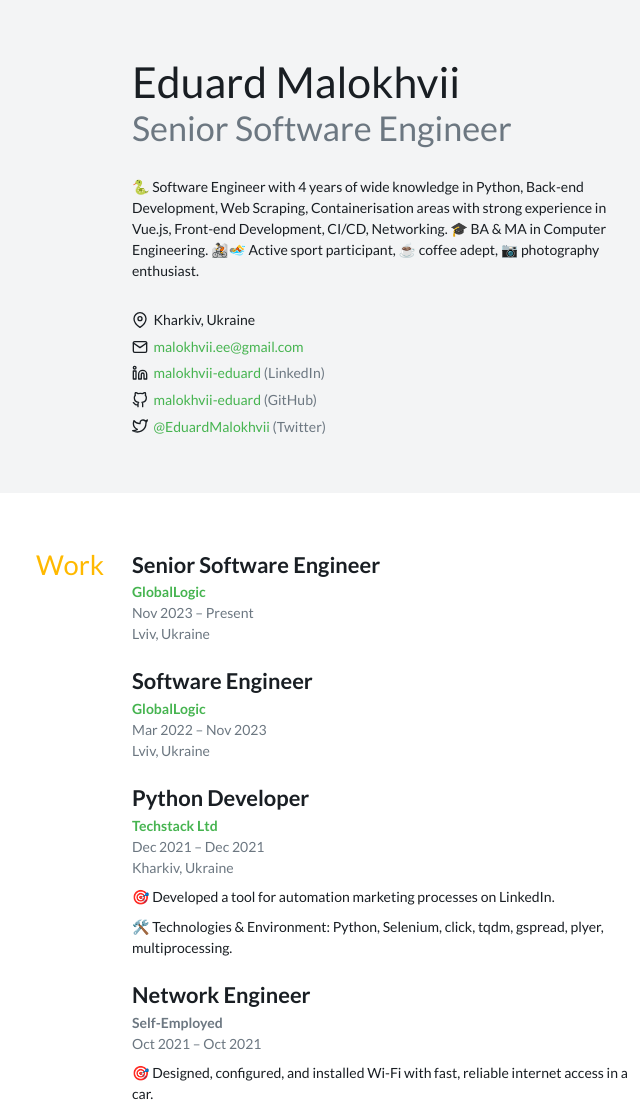
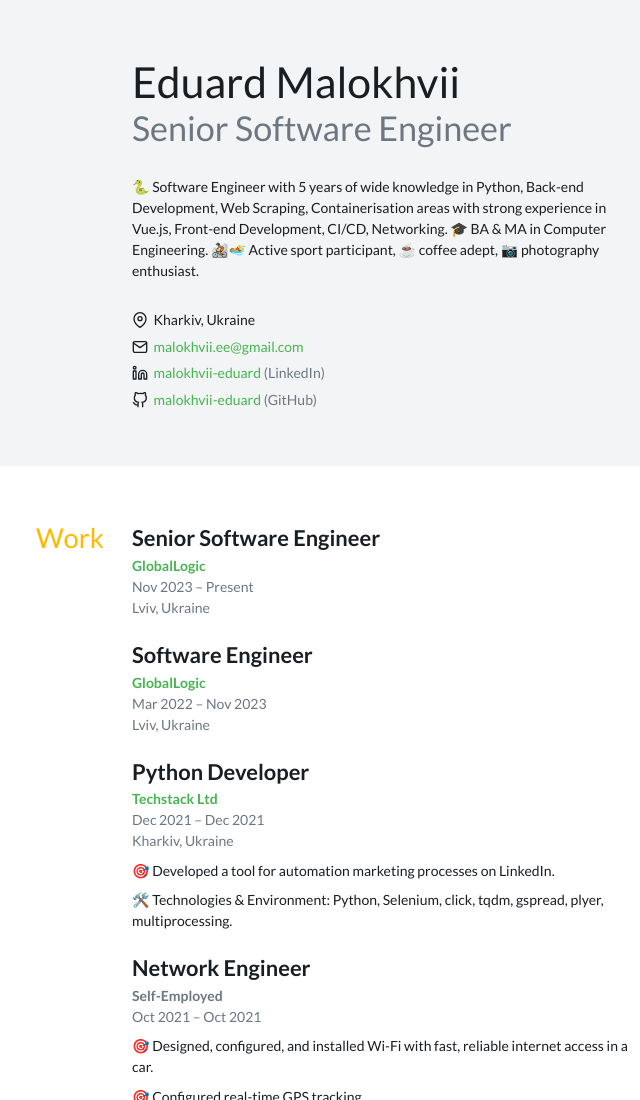
Before and after one commit to malokhvii-eduard/malokhvii-eduard.github.io, a plain HTML site: page index.html in a window 1280 px wide. Shown: the top 1100 px of the page, without its empty margins (354-994 px from the left). Drawn offline with Linux system fonts and the light colour scheme.

Commit message:
Deploying to gh-pages from @ malokhvii-eduard/malokhvii-eduard.github.io@110e26d20fc975c99dfb7e9fd97d9fdea8d746e8 🚀

```diff
--- a/index.html
+++ b/index.html
@@ -3,7 +3,7 @@
   <head>
     <meta charset="utf-8">
       <title>Eduard Malokhvii</title>
-      <meta name="description" content="🐍 Software Engineer with 4 years of wide knowledge in Python, Back-end Development, Web Scraping, Containerisation areas with strong experience in Vue.js, Front-end Development, CI/CD, Networking. 🎓 BA &amp;amp; MA in Computer Engineering. 🚵🏊 Active sport participant, ☕️ coffee adept, 📷 photography enthusiast.">
+      <meta name="description" content="🐍 Software Engineer with 5 years of wide knowledge in Python, Back-end Development, Web Scraping, Containerisation areas with strong experience in Vue.js, Front-end Development, CI/CD, Networking. 🎓 BA &amp;amp; MA in Computer Engineering. 🚵🏊 Active sport participant, ☕️ coffee adept, 📷 photography enthusiast.">
     <meta name="viewport" content="width=device-width, initial-scale=1">
     <link rel="stylesheet" href="https://fonts.googleapis.com/css?family=Lato:400,700&display=swap">
     <style>:root {
@@ -256,7 +256,7 @@ blockquote > * + * {
             <h2>Senior Software Engineer</h2>
         </div>
           <article>
-            <p>🐍 Software Engineer with 4 years of wide knowledge in Python, Back-end Development, Web Scraping, Containerisation areas with strong experience in Vue.js, Front-end Development, CI/CD, Networking. 🎓 BA &amp; MA in Computer Engineering. 🚵🏊 Active sport participant, ☕️ coffee adept, 📷 photography enthusiast.</p>
+            <p>🐍 Software Engineer with 5 years of wide knowledge in Python, Back-end Development, Web Scraping, Containerisation areas with strong experience in Vue.js, Front-end Development, CI/CD, Networking. 🎓 BA &amp; MA in Computer Engineering. 🚵🏊 Active sport participant, ☕️ coffee adept, 📷 photography enthusiast.</p>
           </article>
         <ul class="icon-list">
               <li>
@@ -276,11 +276,6 @@ blockquote > * + * {
               <svg xmlns="http://www.w3.org/2000/svg" width="16" height="16" viewBox="0 0 24 24" fill="none" stroke="currentColor" stroke-width="2" stroke-linecap="round" stroke-linejoin="round" class="feather feather-github"><path d="M9 19c-5 1.5-5-2.5-7-3m14 6v-3.87a3.37 3.37 0 0 0-.94-2.61c3.14-.35 6.44-1.54 6.44-7A5.44 5.44 0 0 0 20 4.77 5.07 5.07 0 0 0 19.91 1S18.73.65 16 2.48a13.38 13.38 0 0 0-7 0C6.27.65 5.09 1 5.09 1A5.07 5.07 0 0 0 5 4.77a5.44 5.44 0 0 0-1.5 3.78c0 5.42 3.3 6.61 6.44 7A3.37 3.37 0 0 0 9 18.13V22"></path></svg>
                   <a href="https://github.com/malokhvii-eduard">malokhvii-eduard</a>
                 <span class="network">(GitHub)</span>
-            </li>
-            <li>
-              <svg xmlns="http://www.w3.org/2000/svg" width="16" height="16" viewBox="0 0 24 24" fill="none" stroke="currentColor" stroke-width="2" stroke-linecap="round" stroke-linejoin="round" class="feather feather-twitter"><path d="M23 3a10.9 10.9 0 0 1-3.14 1.53 4.48 4.48 0 0 0-7.86 3v1A10.66 10.66 0 0 1 3 4s-4 9 5 13a11.64 11.64 0 0 1-7 2c9 5 20 0 20-11.5a4.5 4.5 0 0 0-.08-.83A7.72 7.72 0 0 0 23 3z"></path></svg>
-                  <a href="https://twitter.com/EduardMalokhvii">@EduardMalokhvii</a>
-                <span class="network">(Twitter)</span>
             </li>
         </ul>
       </header>
```
